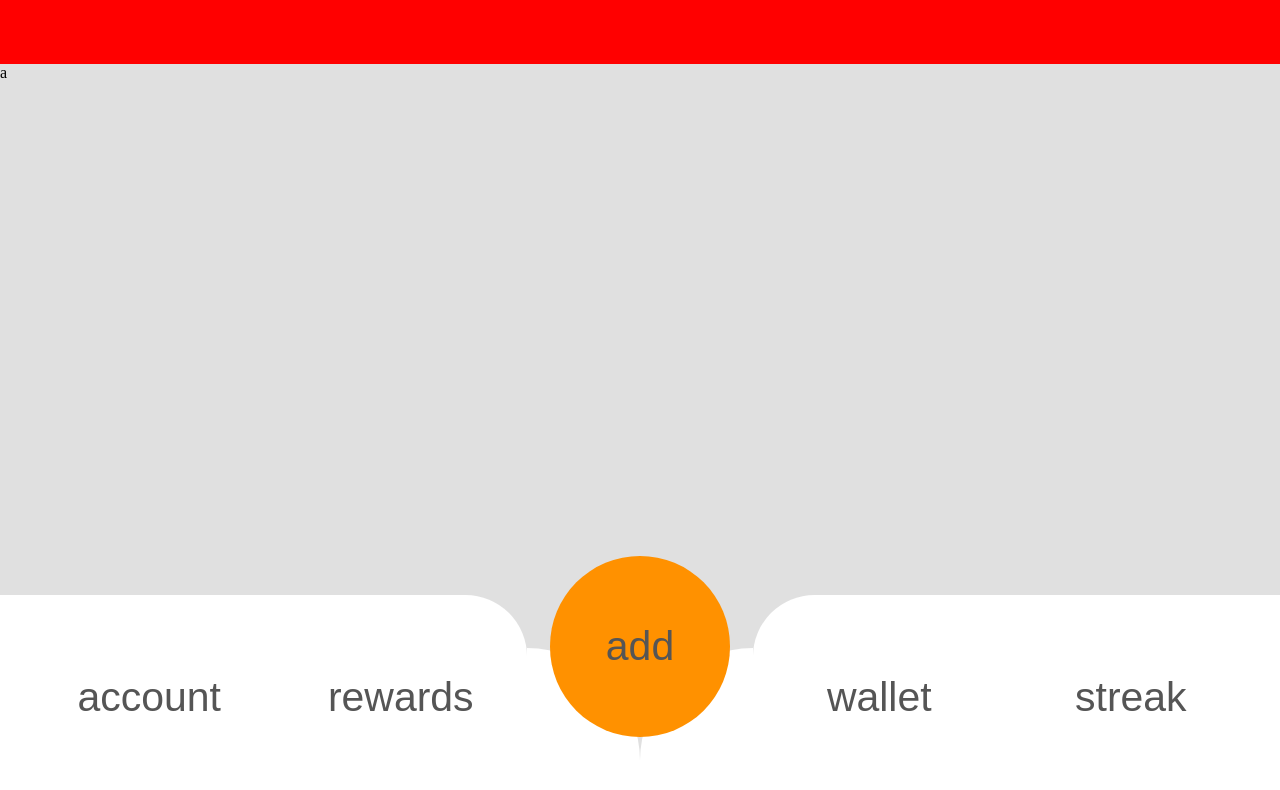
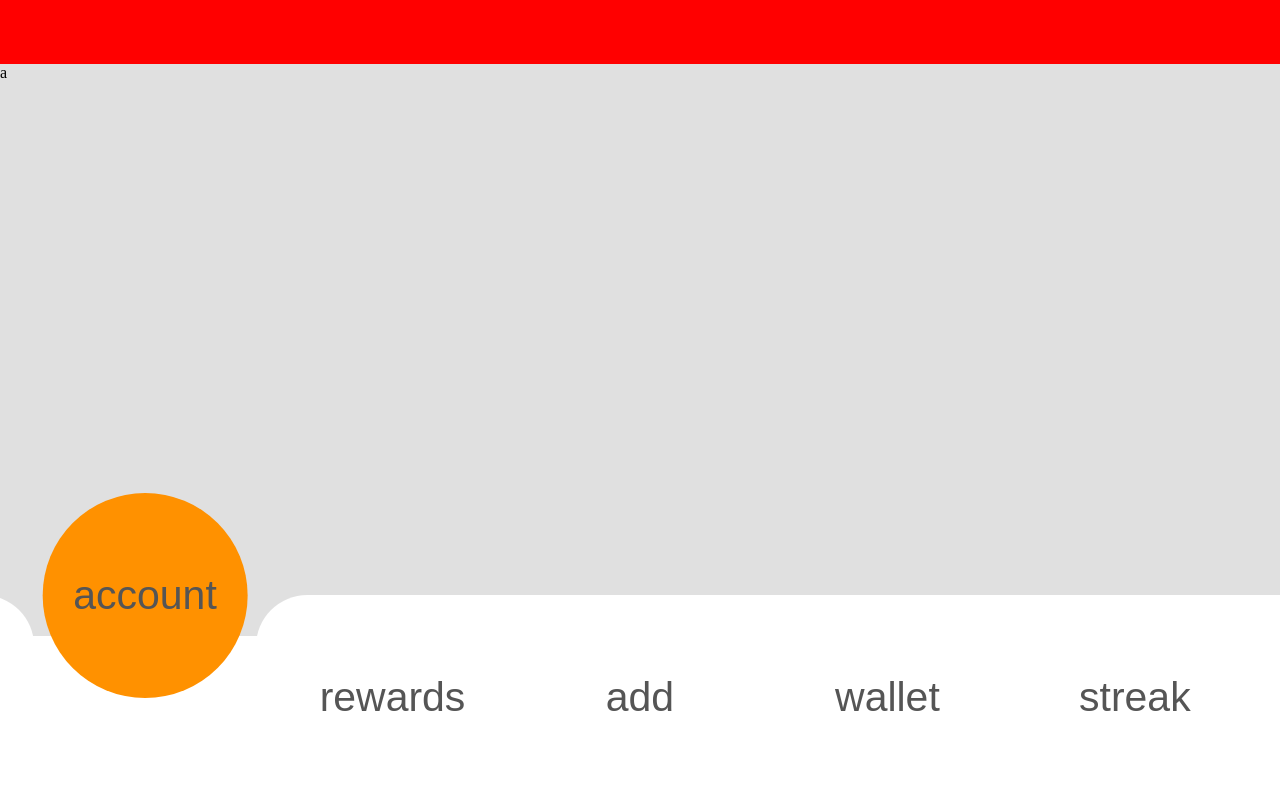
Before and after one commit to otavioguartieri/Pointify, a plain HTML site: page index.html in a window 1280 px wide. Both pictures are taken after a click on the button "account". Drawn offline with Linux system fonts and the light colour scheme.

Commit message:
atualização de estilo navbar com botão bolha em css

```diff
--- a/assets/style.css
+++ b/assets/style.css
@@ -37,7 +37,7 @@ footer .action{
     height: var(--footerHeight);
     aspect-ratio: 1/1 ;
     overflow: hidden;
-    border-radius: calc(var(--footerHeight)/4);
+    border-radius: 100%;
     border: none;
     background-color: transparent;
     color: #555;
@@ -45,12 +45,12 @@ footer .action{
     display: flex;
     align-items: center;
     justify-content: center;
+    cursor: pointer;
+    padding: 0;
+    bottom: 0;
 }
 footer .action.active{
-    background-color: var(--footerButtonBackground);
-    border-radius: 100%;
-    height: calc(var(--footerHeight)*0.88);
-    bottom: calc(var(--footerHeight)/2 - var(--footerHeight)*0.25);
+    bottom: calc(var(--footerHeight)/2);
 }
 .bubbleContent{
     position: absolute;
@@ -60,37 +60,60 @@ footer .action.active{
     left: -50%;
     bottom: 0%;
 }
+.bubbleContent .bubbleElem{
+    position: absolute;
+    height: var(--footerHeight);
+    bottom: calc(var(--footerHeight)/2);
+    z-index: 5;
+    aspect-ratio: 1/1 ;
+    overflow: hidden;
+    border-radius: 100%;
+    background-color: var(--footerButtonBackground);
+    left: 50%;
+    transform: translateX(-50%);
+}
 .bubbleContent .bubbleLeft, .bubbleContent .bubbleRight{
     position: absolute;
     z-index: 3;
-    width: calc(50% - var(--footerHeight)/4 - var(--footerHeight)*0.1);
+    width: calc(50%);
     height: 100%;
     bottom: 0%;
     background-color: var(--footerBackground);
 }
-.bubbleContent .bubbleRight::after, .bubbleContent .bubbleLeft::after{
+.bubbleContent .bubbleLeft{
+    right: calc(50% + var(--footerHeight)*0.54);
+    border-top-right-radius: calc(var(--footerHeight)*0.25);
+}
+.bubbleContent .bubbleRight{
+    left:  calc(50% + var(--footerHeight)*0.54);
+    border-top-left-radius:  calc(var(--footerHeight)*0.25);
+}
+
+.bubbleContent .bubbleCenter{
+    position: absolute;
+    z-index: 2;
+    width: calc(var(--footerHeight)*1.1);
+    height: calc(var(--footerHeight)*0.8);
+    left: 50%;
+    transform: translateX(-50%);
+    bottom: 0;
+    overflow: hidden;
+}
+.bubbleContent .bubbleCenter .scoopLeft::after, .bubbleContent .bubbleCenter .scoopRight::after{
     content: '';
     position: absolute;
     z-index: 2;
-    width: calc(var(--footerHeight)*0.55);
-    height: calc(var(--footerHeight)*0.74);
+    width: calc(var(--footerHeight)*0.58);
+    height: calc(var(--footerHeight)*1);
     corner-shape: scoop;
     bottom: 0;
     background-color: var(--footerBackground);
 }
-.bubbleContent .bubbleLeft{
-    right: calc(50% + var(--footerHeight)/2 + var(--footerHeight)*0.05);
-    border-top-right-radius: calc(var(--footerHeight)*0.3);
+.bubbleContent .bubbleCenter .scoopLeft::after{
+    border-top-right-radius: calc(var(--footerHeight)*0.7);
+    left:calc(var(--footerHeight)*-0.02);
 }
-.bubbleContent .bubbleLeft::after{
-    border-top-right-radius: calc(var(--footerHeight)*0.6);
-    left: 100%;
+.bubbleContent .bubbleCenter .scoopRight::after{
+    border-top-left-radius: calc(var(--footerHeight)*0.7);
+    right:calc(var(--footerHeight)*-0.02);
 }
-.bubbleContent .bubbleRight{
-    left:  calc(50% + var(--footerHeight)/2 + var(--footerHeight)*0.05);
-    border-top-left-radius:  calc(var(--footerHeight)*0.3);
-}
-.bubbleContent .bubbleRight::after{
-    border-top-left-radius: calc(var(--footerHeight)*0.6);
-    right: 100%;
-}
--- a/index.html
+++ b/index.html
@@ -19,8 +19,12 @@
     <div class="mainContent">a</div>
     <footer>
         <div class="bubbleContent">
+            <div class="bubbleElem"></div>
             <div class="bubbleLeft"></div>
-            <div class="bubbleCenter"></div>
+            <div class="bubbleCenter">
+                <div class="scoopLeft"></div>
+                <div class="scoopRight"></div>
+            </div>
             <div class="bubbleRight"></div>
         </div>
         <button class="action">account</button>
--- a/libs/globals.js
+++ b/libs/globals.js
@@ -1,9 +1,31 @@
 $(document).ready(function(){
     setCssBase();
+
+    $('footer button.action').on('click', function(){
+        $('footer button.action').removeClass('active');
+        $(this).addClass('active');
+
+        setBubblePosition();
+    });
 });
 $(window).on('resize', function(){
     setCssBase();
+    setBubblePosition();
 });
 function setCssBase(){
-    $('body').css('--footerHeight', $('footer').innerWidth() * 0.16 + 'px');
+    $('body').css({
+        '--footerHeight': `${$('footer').innerWidth() * 0.16}px`,
+        '--footerWidth': `${$('footer').innerWidth()}px`,
+    });
+    setTimeout(() => {
+        $('footer button.action').css('transition', '.3s ease');
+        $('.bubbleContent').css('transition', '.3s ease');
+    }, 100);
 }
+function setBubblePosition(){
+    const activeButton = $('footer button.action.active');
+    const buttonOffset = activeButton.offset();
+    const buttonWidth = activeButton.outerWidth();
+
+    $('.bubbleContent').css('transform',`translate(${parseFloat($('footer').innerWidth()/2 - parseFloat(buttonOffset.left + buttonWidth/2))*-1}px,0)`);
+}
```
